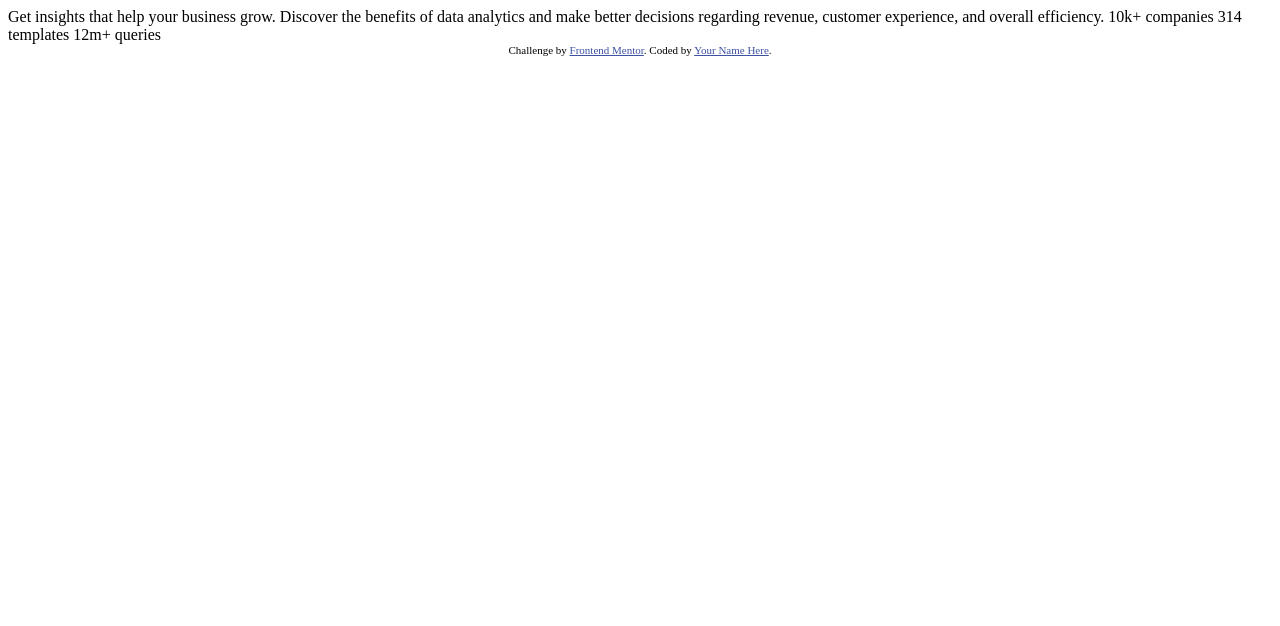
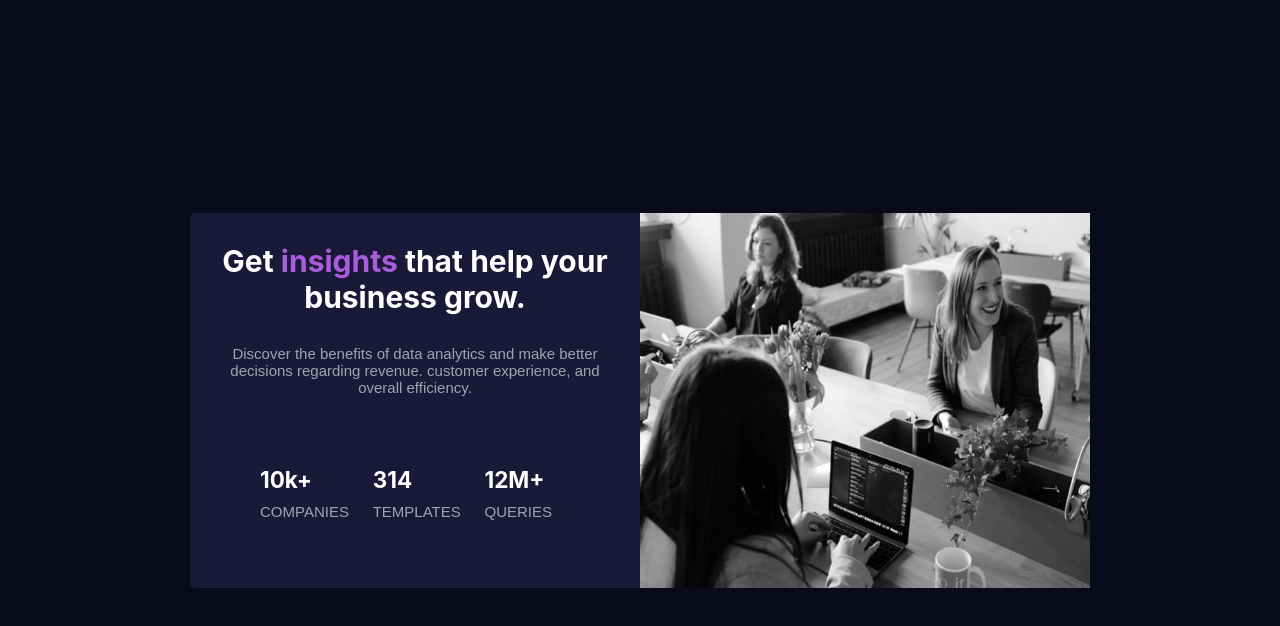
Before and after one commit to YujunSun0/stats-preview-card-component, a plain HTML site: page index.html in a window 1280 px wide. Drawn offline with Linux system fonts and the light colour scheme.

Commit message:
이미지 색 변경을 제외하곤 완료

```diff
--- a/index.html
+++ b/index.html
@@ -5,29 +5,34 @@
   <meta name="viewport" content="width=device-width, initial-scale=1.0"> <!-- displays site properly based on user's device -->
 
   <link rel="icon" type="image/png" sizes="32x32" href="./images/favicon-32x32.png">
+  <link rel="stylesheet" href="style.css">
 
   <title>Frontend Mentor | Stats preview card component</title>
 
-  <!-- Feel free to remove these styles or customise in your own stylesheet 👍 -->
-  <style>
-    .attribution { font-size: 11px; text-align: center; }
-    .attribution a { color: hsl(228, 45%, 44%); }
-  </style>
+
 </head>
 <body>
-
-  Get insights that help your business grow.
-
-  Discover the benefits of data analytics and make better decisions regarding revenue, customer
-  experience, and overall efficiency.
-
-  10k+ companies
-  314 templates
-  12m+ queries
-
-  <div class="attribution">
-    Challenge by <a href="https://www.frontendmentor.io?ref=challenge" target="_blank">Frontend Mentor</a>.
-    Coded by <a href="#">Your Name Here</a>.
+  <div id="card">
+    <img src="images/image-header-mobile.jpg" alt="image">
+    <div class="textarea">
+      <h1>Get <span class="purple">insights</span> that help your business grow.</h1>
+      <p>Discover the benefits of data analytics and make better decisions regarding revenue. customer experience, and overall efficiency.</p>
+      <div class="overviews">
+        <div class="overview">
+          <span class="accent">10k+</span>
+          <p>COMPANIES</p>
+        </div>
+        <div class="overview">
+          <span class="accent">314</span>
+          <p>TEMPLATES</p>
+        </div>
+        <div class="overview">
+          <span class="accent">12M+</span>
+          <p>QUERIES</p>
+        </div>
+      </div>
+    </div>
+    </div>
   </div>
 </body>
 </html>
--- /dev/null
+++ b/style.css
@@ -0,0 +1,94 @@
+*{
+    box-sizing: border-box;
+    margin: 0;
+    padding: 0
+}
+
+@import url('https://fonts.googleapis.com/css2?family=Inter:wght@400;700&display=swap');
+@import url('https://fonts.googleapis.com/css2?family=Lexend+Deca&display=swap');
+
+html {
+    font-size: 15px;
+}
+
+body {
+    display: flex;
+    justify-content: center;
+    align-items: center;
+    height: 100vh;
+    background-color: hsl(233, 47%, 7%);
+}
+
+#card {
+    width: 375px;
+    height: 90%;
+
+    background-color: hsl(244, 38%, 16%);
+    border-radius: 5px;
+    text-align: center;
+}
+
+.textarea {
+    padding: 30px;
+    color: white;
+    display: flex;
+    flex-direction: column;
+}
+
+.purple {
+    color: hsl(277, 64%, 61%);
+}
+
+h1{
+    font-family: 'Inter', sans-serif;
+    font-weight: 700;
+    margin-bottom: 20px;
+}
+
+.accent {
+    font-size: 1.5rem;
+    font-family: 'Inter', sans-serif;
+    font-weight: 700;
+}
+
+p {
+    font-family: 'Lexend Deca', sans-serif;
+    font-weight: 400;
+    color: hsla(0, 0%, 100%, .6);
+    margin-bottom: 15px;
+}
+
+img {
+    width: 100%;
+    height: 40%;
+
+}
+
+@media (min-width:1140px) {
+    #card {
+        height: 25rem;
+        width: 60rem;
+        display: flex;
+        flex-direction: row-reverse;
+
+    }
+
+    img {
+        width: 50%;
+        height: 100%;
+    }
+
+    .overviews {
+        text-align: left;
+        margin-top: 3rem;
+        margin-left: 2rem;
+    }
+    .overview{
+        display: inline-block;
+        margin:10px;
+        }
+
+    p {
+        margin-top: 10px;
+    }
+}
```
